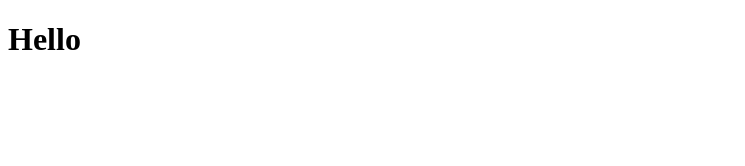
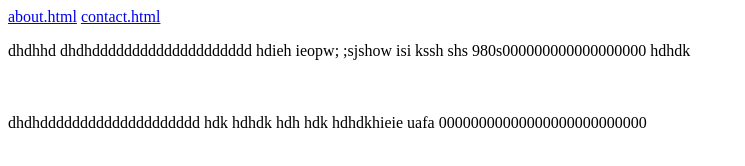
Before and after one commit to nikzad500/pro, a plain HTML site: page index.html in a window 1280 px wide. Shown: the whole page, without its empty margins (0-745 px from the left). Drawn offline with Linux system fonts and the light colour scheme.

Commit message:
fix modified shop and index

```diff
--- a/index.html
+++ b/index.html
@@ -6,6 +6,20 @@
     <title>page index</title>
 </head>
 <body>
-    <h1>Hello</h1>
+    <header>
+       <nav >
+        <a href="about.html">about.html</a>
+        <a href="contact.html" > contact.html</a>
+       </nav>
+    </header>
+    <p>dhdhhd dhdhdddddddddddddddddddd hdieh ieopw; ;sjshow isi kssh shs 980s000000000000000000 hdhdk <br>
+        <br><br><br>
+        dhdhdddddddddddddddddddd hdk
+        hdhdk hdh
+         hdk
+          hdhdkhieie
+          uafa
+          00000000000000000000000000
+    </p>
 </body>
 </html>
```
Also changed, not shown: shop.html (+2 -2 lines).
